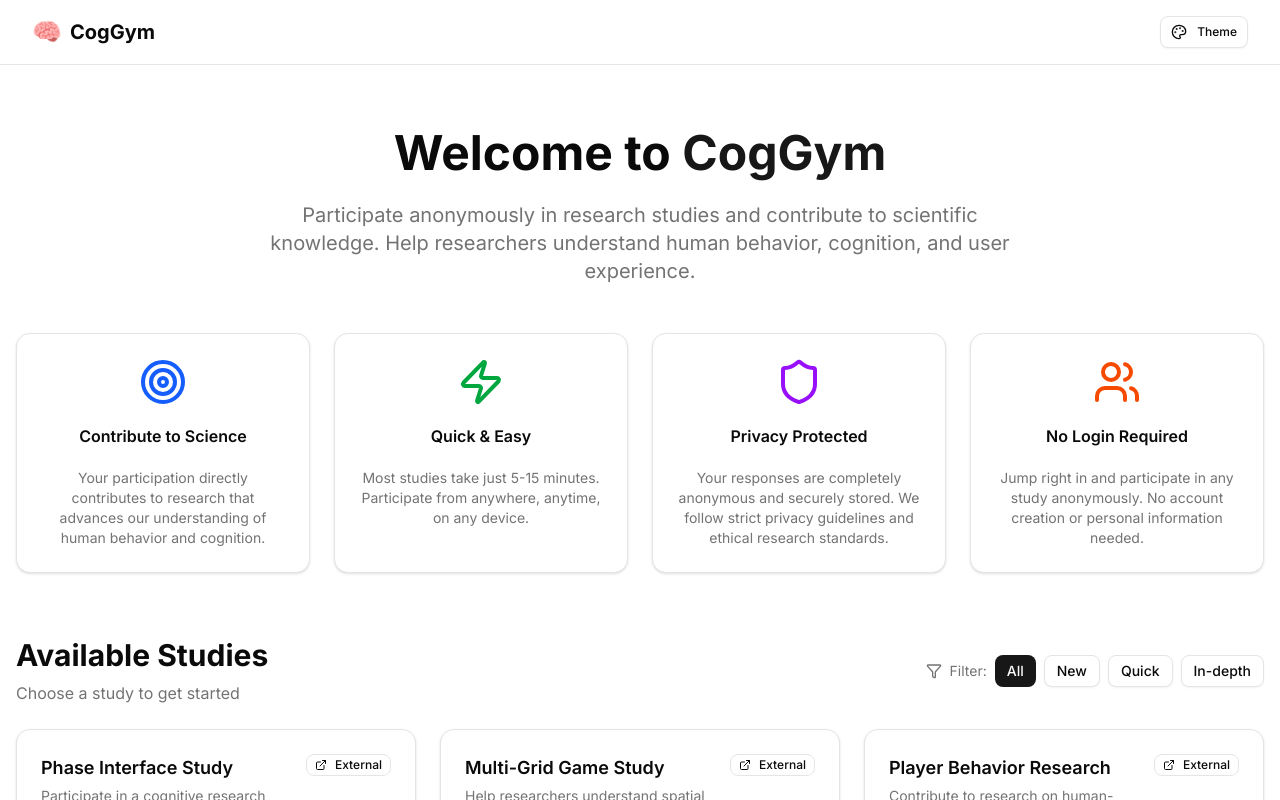
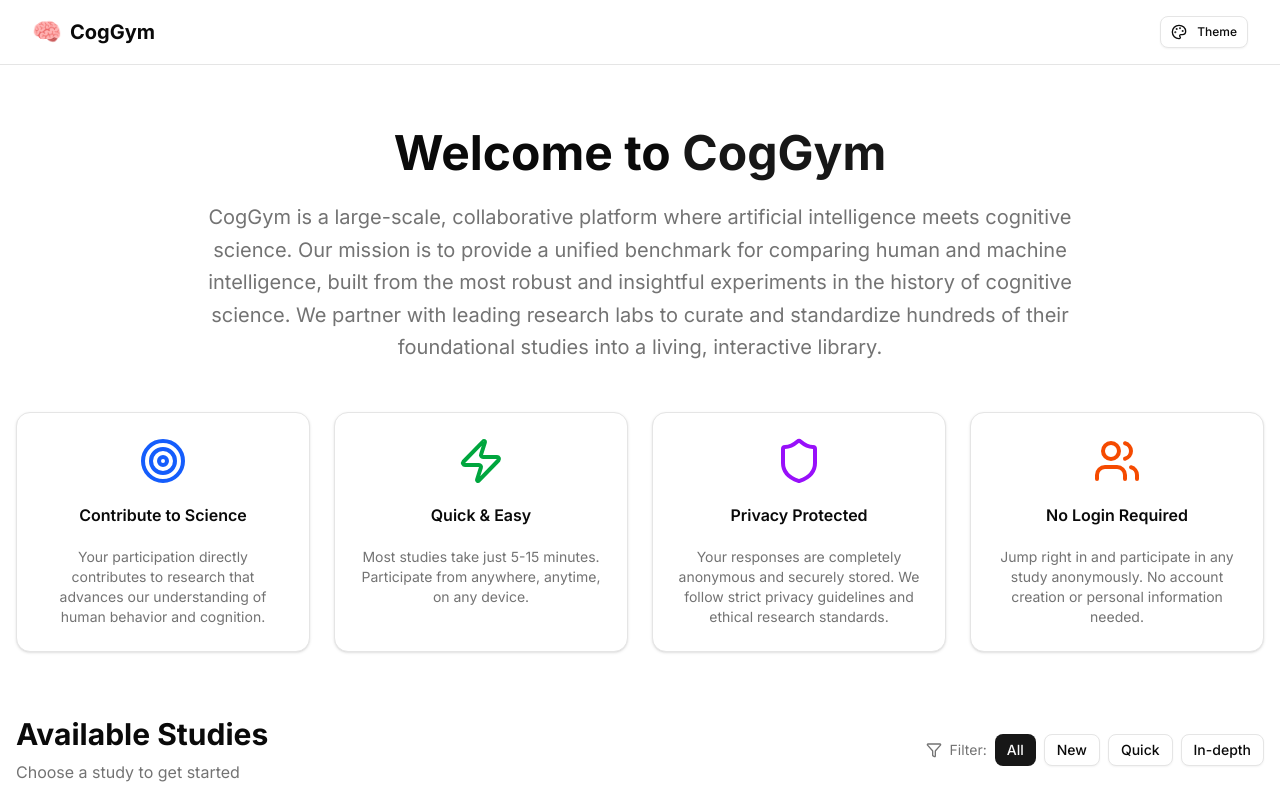
Before and after one commit to shivam-aarya/CogGym, a Next.js app: page / in a window 1280 px wide. Shown: the top 800 px of the page. Built offline with nearby package versions, Linux system fonts and the light colour scheme.

Commit message:
updated descriptions

```diff
--- a/src/app/layout.tsx
+++ b/src/app/layout.tsx
@@ -9,10 +9,9 @@ const inter = Inter({
 });
 
 export const metadata: Metadata = {
-  title: "CogGym - Research Study Platform",
-  description: "Participate in research studies and contribute to scientific knowledge",
+  title: "CogGym - AI Meets Cognitive Science",
+  description: "A large-scale, collaborative platform where artificial intelligence meets cognitive science. Providing a unified benchmark for comparing human and machine intelligence through curated experiments from leading research labs.",
 };
-
 export default function RootLayout({
   children,
 }: Readonly<{
--- a/src/app/page.tsx
+++ b/src/app/page.tsx
@@ -101,9 +101,11 @@ export default function Home() {
         <h1 className="text-5xl font-bold text-foreground mb-6">
           Welcome to <span className="text-primary">CogGym</span>
         </h1>
-        <p className="text-xl text-muted-foreground mb-8 max-w-3xl mx-auto">
-          Participate anonymously in research studies and contribute to scientific knowledge.
-          Help researchers understand human behavior, cognition, and user experience.
+        <p className="text-xl text-muted-foreground mb-8 max-w-4xl mx-auto leading-relaxed">
+          CogGym is a large-scale, collaborative platform where artificial intelligence meets cognitive science.
+          Our mission is to provide a unified benchmark for comparing human and machine intelligence, built from
+          the most robust and insightful experiments in the history of cognitive science. We partner with leading
+          research labs to curate and standardize hundreds of their foundational studies into a living, interactive library.
         </p>
       </div>
 
```
Also changed, not shown: 2 other files (tests, documents, lock files or other folders).
